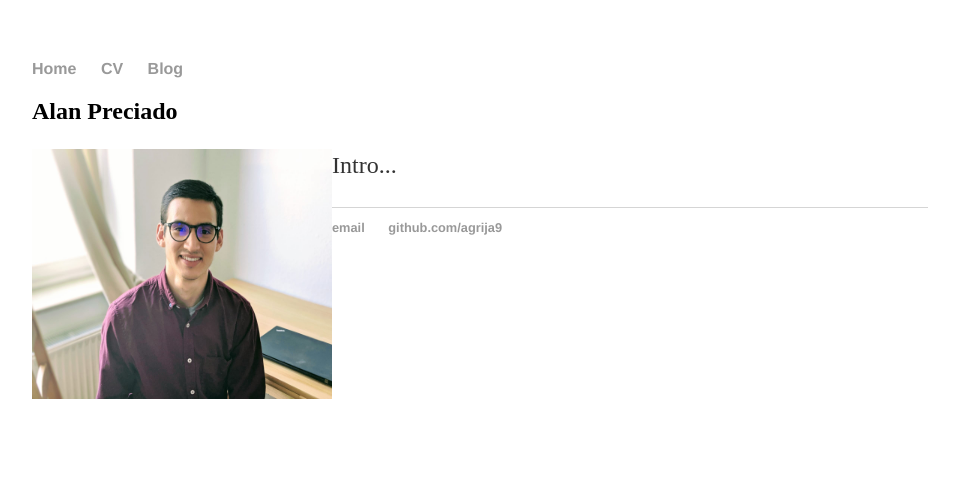
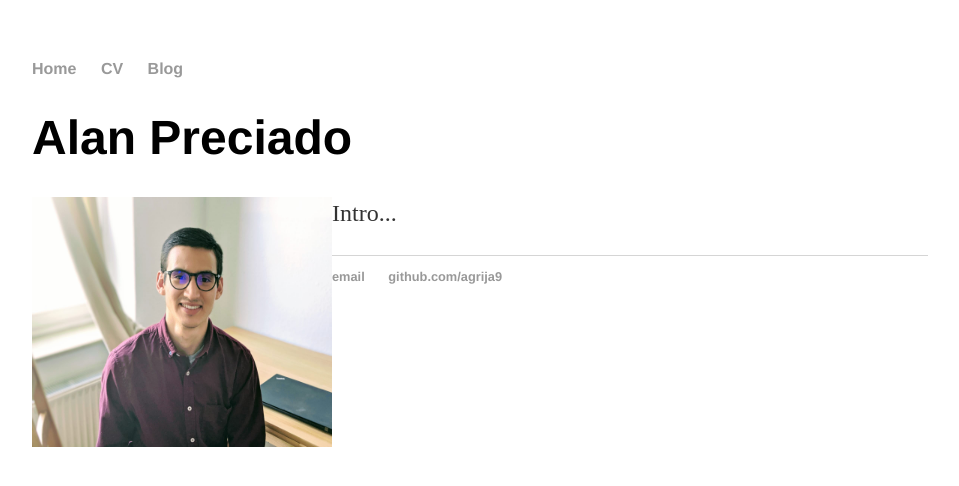
Before and after one commit to agrija9/agrija9.github.io, a Jekyll site: the page built from index.html, in a window 1280 px wide. Shown: the top 486 px of the page, without its empty margins (160-1119 px from the left). Built offline with Jekyll 4.4.1, drawn with Linux system fonts in a browser that asks for light colours.

```diff
--- a/index.html
+++ b/index.html
@@ -4,7 +4,7 @@ title: Alan Preciado, M.Sc. Autonomous Systems, H-BRS
 ---
 
 <div class="blurb">
-	<h2>Alan Preciado</h2>
+	<h1>Alan Preciado</h1>
 	<p>Intro...
 	<img src="images/profile.jpeg" alt="" style="float:left;width:300px;height:250px;">
 	</p>
```
